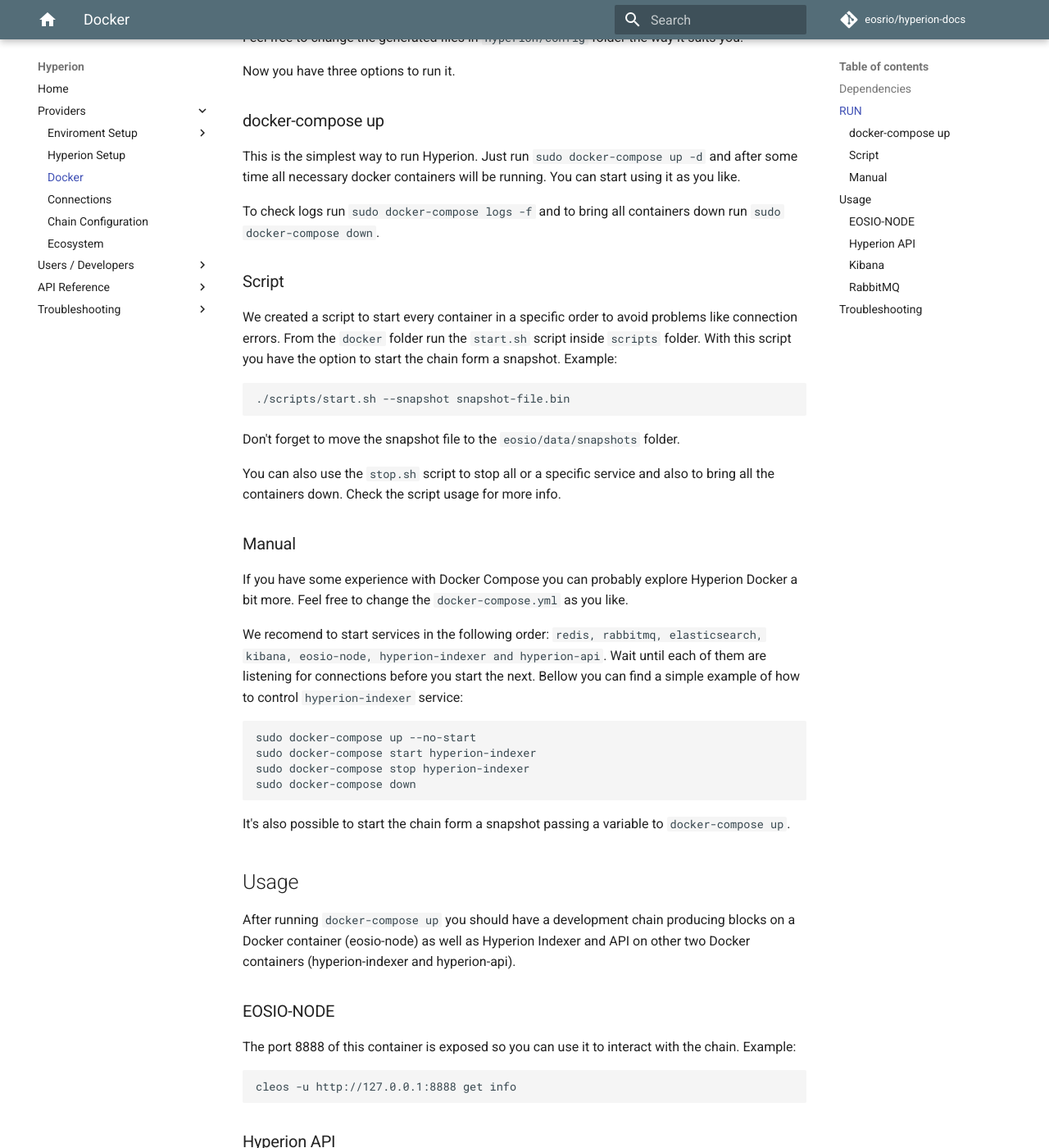
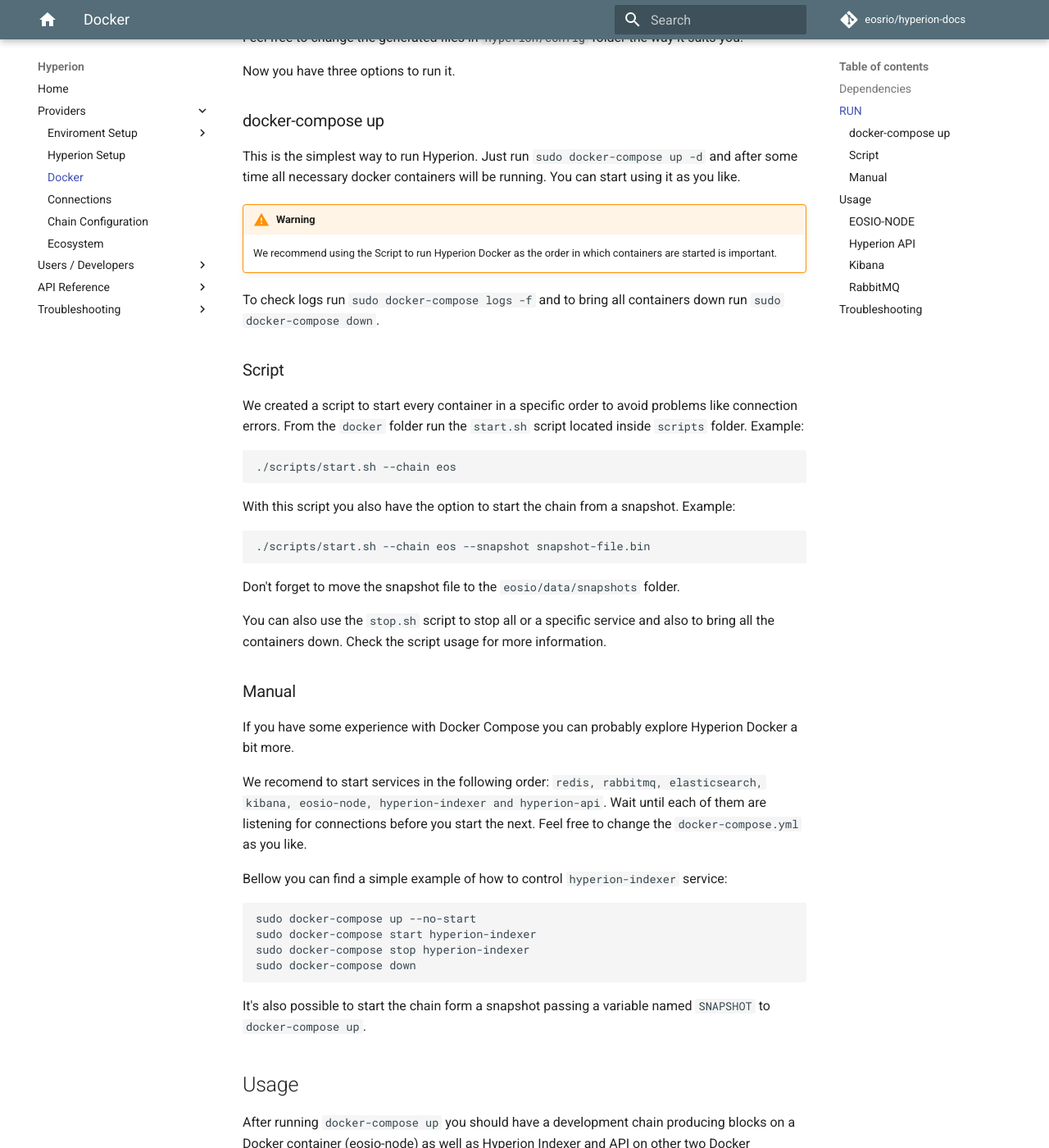
Before and after one commit to eosrio/hyperion-docs, an MkDocs documentation site: the page built from docs/docker.md, in a window 1280 px wide and 1400 px high, scrolled down 746 px. Shown: the whole window at 82% size. Built offline with MkDocs 1.6.1 and Material for MkDocs 9.7.7, drawn with Linux system fonts in a browser that asks for light colours; comment, search, counter and statistics services are not loaded.

Commit message:
Docker documentation updated

````diff
--- a/docs/docker.md
+++ b/docs/docker.md
@@ -21,28 +21,38 @@
 ### docker-compose up
 This is the simplest way to run Hyperion. Just run `sudo docker-compose up -d` and after some time all necessary docker containers will be running. You can start using it as you like.
 
+!!! warning
+    We recommend using the Script to run Hyperion Docker as the order in which containers are started is important.
+
 To check logs run `sudo docker-compose logs -f` and to bring all containers down run `sudo docker-compose down`.
 
 ### Script
-We created a script to start every container in a specific order to avoid problems like connection errors. From the `docker` folder run the `start.sh` script inside `scripts` folder. With this script you have the option to start the chain form a snapshot. Example:
+We created a script to start every container in a specific order to avoid problems like connection errors. From the `docker` folder run the `start.sh` script located inside `scripts` folder. Example:
 ```
-./scripts/start.sh --snapshot snapshot-file.bin
+./scripts/start.sh --chain eos
+```
+
+With this script you also have the option to start the chain from a snapshot. Example:
+```
+./scripts/start.sh --chain eos --snapshot snapshot-file.bin
 ```
 Don't forget to move the snapshot file to the `eosio/data/snapshots` folder.
 
-You can also use the `stop.sh` script to stop all or a specific service and also to bring all the containers down. Check the script usage for more info.
+You can also use the `stop.sh` script to stop all or a specific service and also to bring all the containers down. Check the script usage for more information.
 
 ### Manual
-If you have some experience with Docker Compose you can probably explore Hyperion Docker a bit more. Feel free to change the `docker-compose.yml` as you like.
+If you have some experience with Docker Compose you can probably explore Hyperion Docker a bit more.
 
-We recomend to start services in the following order: `redis, rabbitmq, elasticsearch, kibana, eosio-node, hyperion-indexer and hyperion-api`. Wait until each of them are listening for connections before you start the next. Bellow you can find a simple example of how to control `hyperion-indexer` service:
+We recomend to start services in the following order: `redis, rabbitmq, elasticsearch, kibana, eosio-node, hyperion-indexer and hyperion-api`. Wait until each of them are listening for connections before you start the next. Feel free to change the `docker-compose.yml` as you like.
+
+Bellow you can find a simple example of how to control `hyperion-indexer` service:
 ```
 sudo docker-compose up --no-start
 sudo docker-compose start hyperion-indexer
 sudo docker-compose stop hyperion-indexer
 sudo docker-compose down
 ```
-It's also possible to start the chain form a snapshot passing a variable to `docker-compose up`.
+It's also possible to start the chain form a snapshot passing a variable named `SNAPSHOT` to `docker-compose up`.
 
 ## Usage
 After running `docker-compose up` you should have a development chain producing blocks on a Docker container (eosio-node) as well as Hyperion Indexer and API on other two Docker containers (hyperion-indexer and hyperion-api).
````
